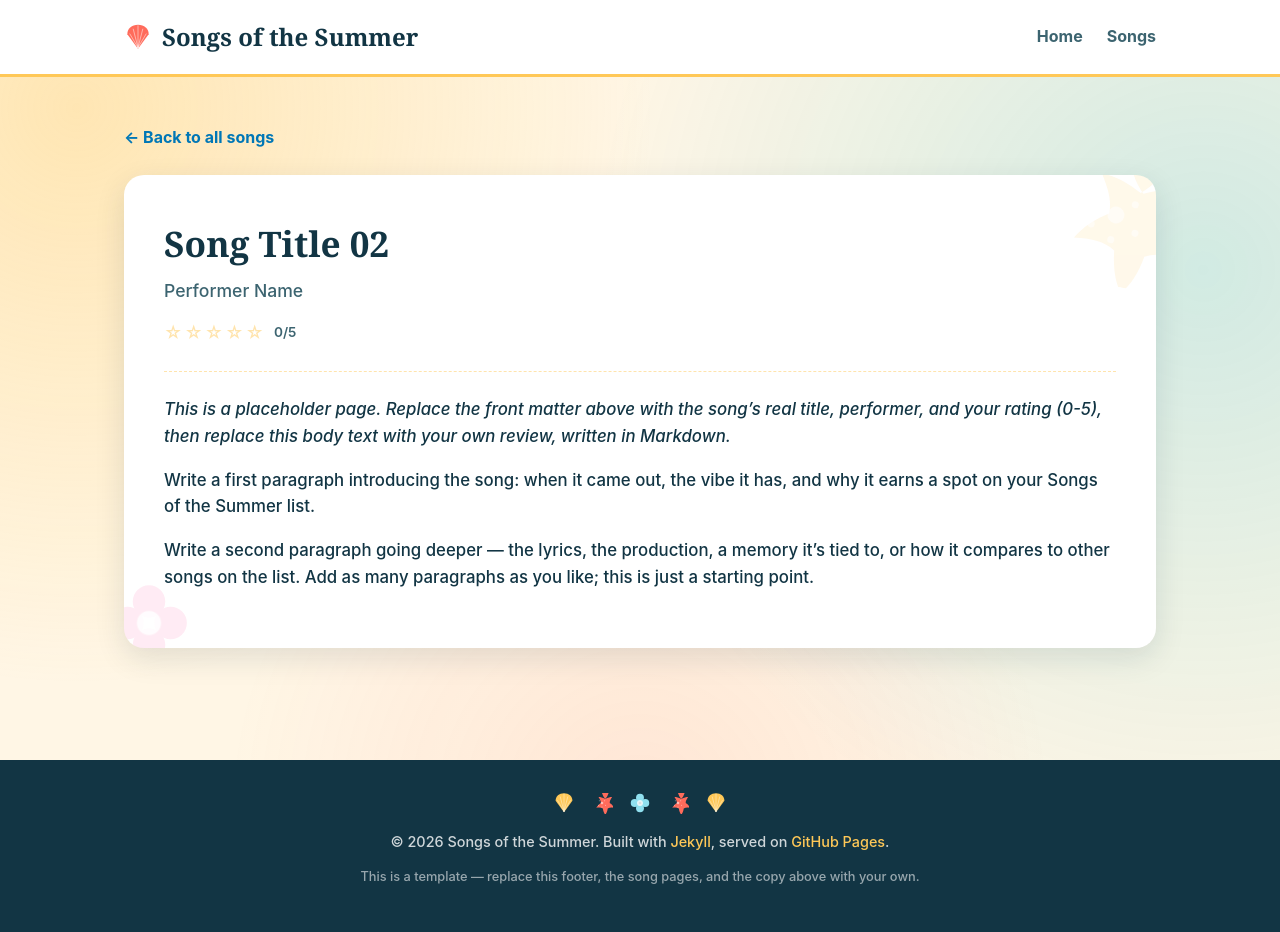
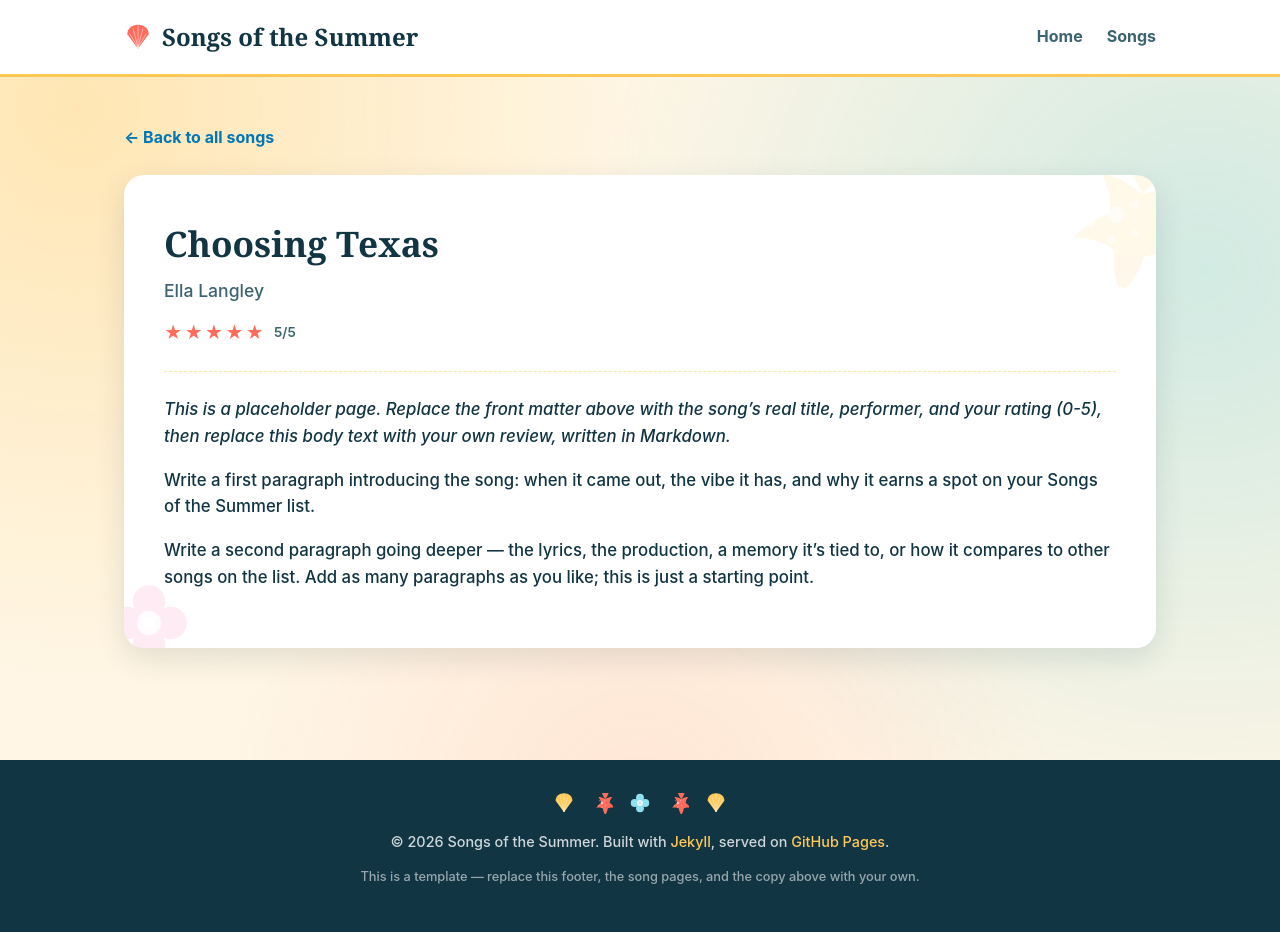
Before and after one commit to abbyduffer12/songsofthesummer26, a Jekyll site: the page built from _songs/song-02.md, in a window 1280 px wide. Built offline with Jekyll 4.4.1, drawn with Linux system fonts in a browser that asks for light colours.

Commit message:
Update song details for song number 2

```diff
--- a/_songs/song-02.md
+++ b/_songs/song-02.md
@@ -1,8 +1,8 @@
 ---
 song_number: 2
-title: "Song Title 02"
-performer: "Performer Name"
-rating: 0
+title: "Choosing Texas"
+performer: "Ella Langley"
+rating: 5
 ---
 
 _This is a placeholder page. Replace the front matter above with the song's real
```
